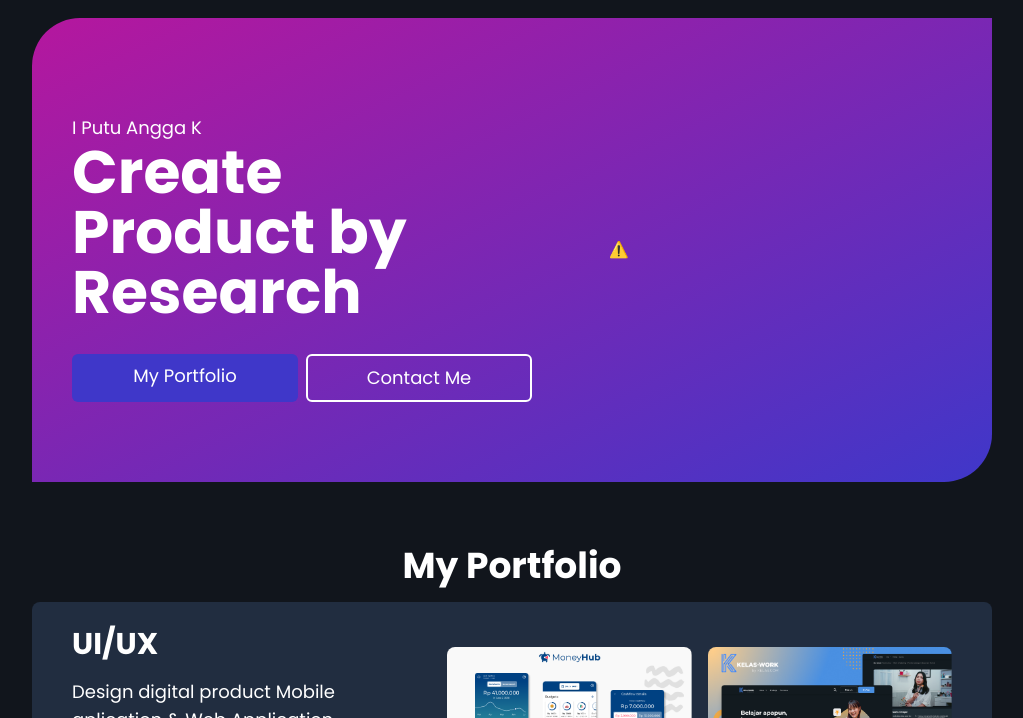
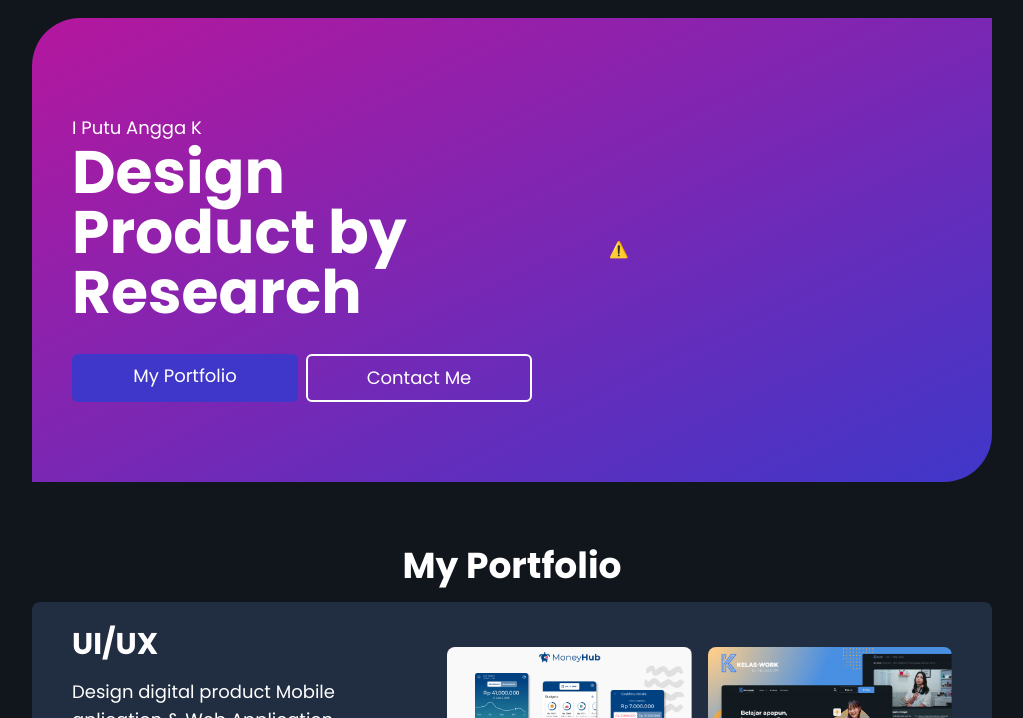
Before and after one commit to iputuanggak/home, a website: page index.html in a window 1280 px wide. Shown: the part 82-800 px from the top of the page, without its empty margins (128-1151 px from the left). Drawn offline with nearby package versions, Linux system fonts and the light colour scheme; no server answers.

Commit message:
Change Headline

```diff
--- a/index.html
+++ b/index.html
@@ -133,7 +133,7 @@
               <div>
                 <p class="text-center md:text-left">I Putu Angga K</p>
                 <h1 class="text-center md:text-left">
-                  Create Product by Research
+                  Design Product by Research
                 </h1>
               </div>
               <!-- Button -->
```
